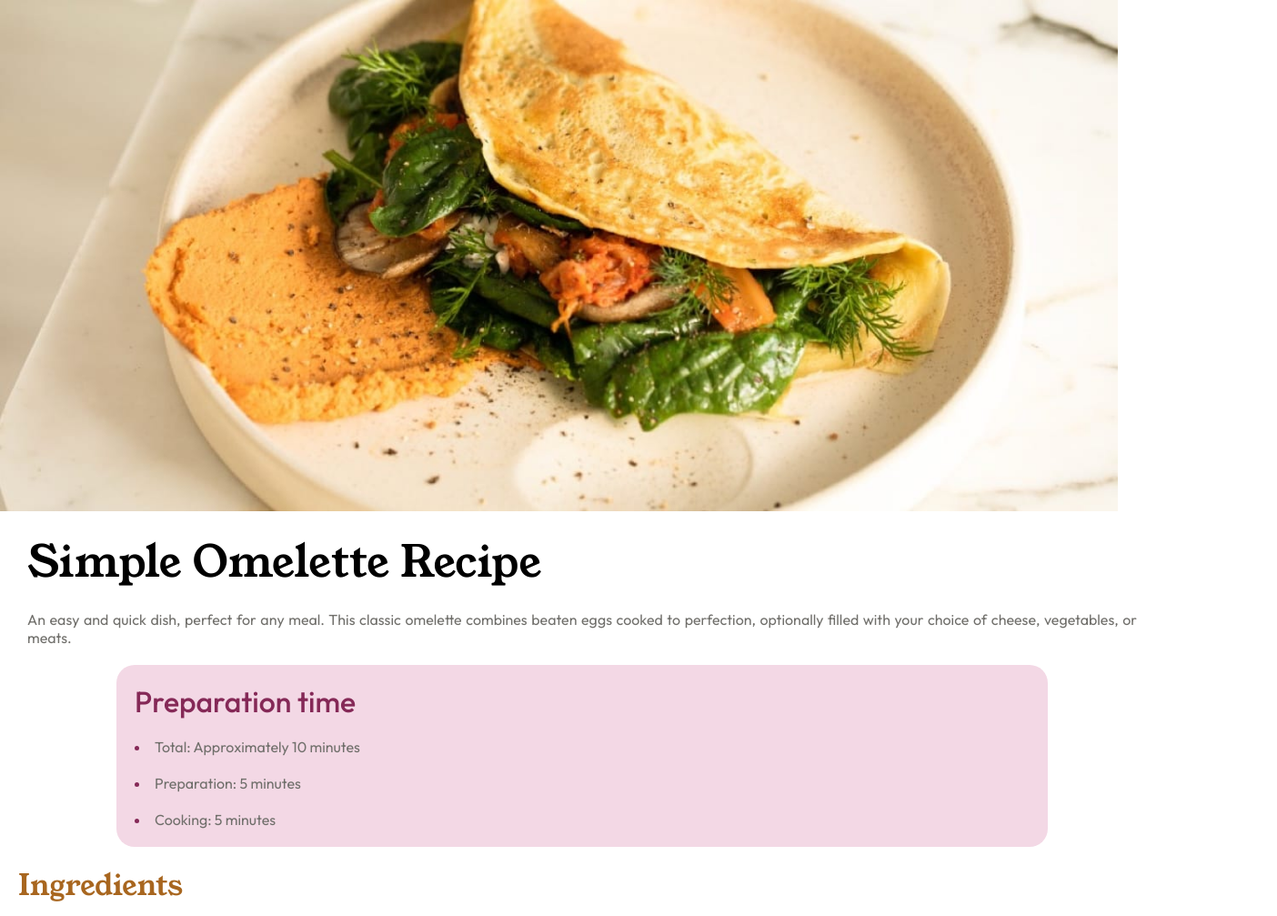
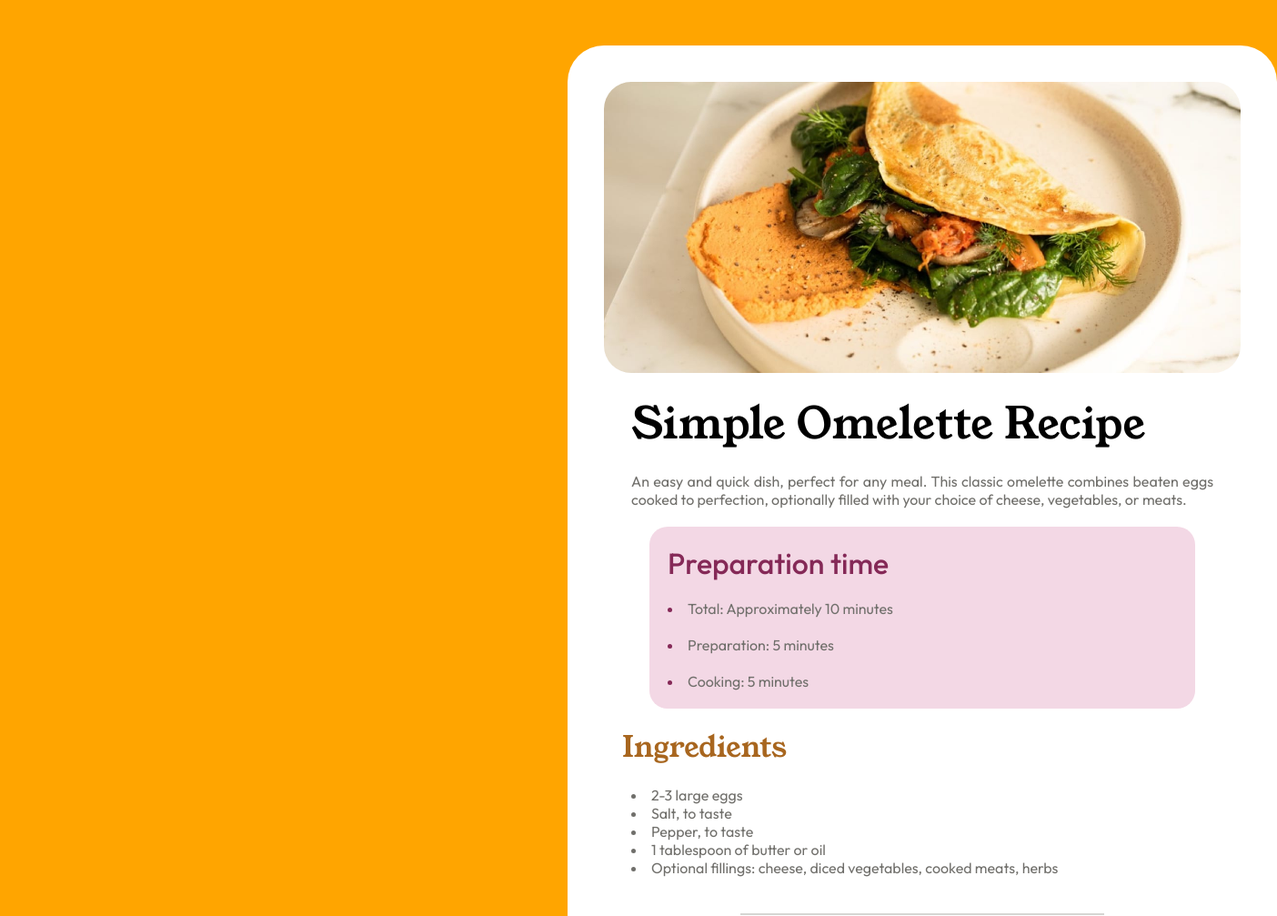
Before and after one commit to WeslleyNsou/recipe-page, a plain HTML site: page index.html in a window 1280 px wide. Shown: the top 1007 px of the page at 91% size, 1404 px wide, since content can reach past the window. Drawn offline with Linux system fonts and the light colour scheme.

Commit message:
Versão PC

```diff
--- a/style.css
+++ b/style.css
@@ -142,3 +142,27 @@ td {
   /*Footer*/
   .attribution { font-size: 11px; text-align: center; margin-top: 50px; }
   .attribution a { color: hsl(228, 45%, 44%); }
+
+  /*Versão PC*/
+  @media screen and (min-width: 1200px) and (max-width:2400px){
+    body{
+        position: absolute;
+        background-color: orange;
+    }
+    main {
+        position: relative;
+        left: 80%;
+        width: 700px;
+        margin-top: 50px;
+        background-color: white;
+        border-radius: 40px;
+        padding: 40px;
+    }
+    img {
+        width: 700px;
+        border-radius: 30px;
+    }
+    #Preparation-list {
+        width: 600px;
+    }
+  }
```
